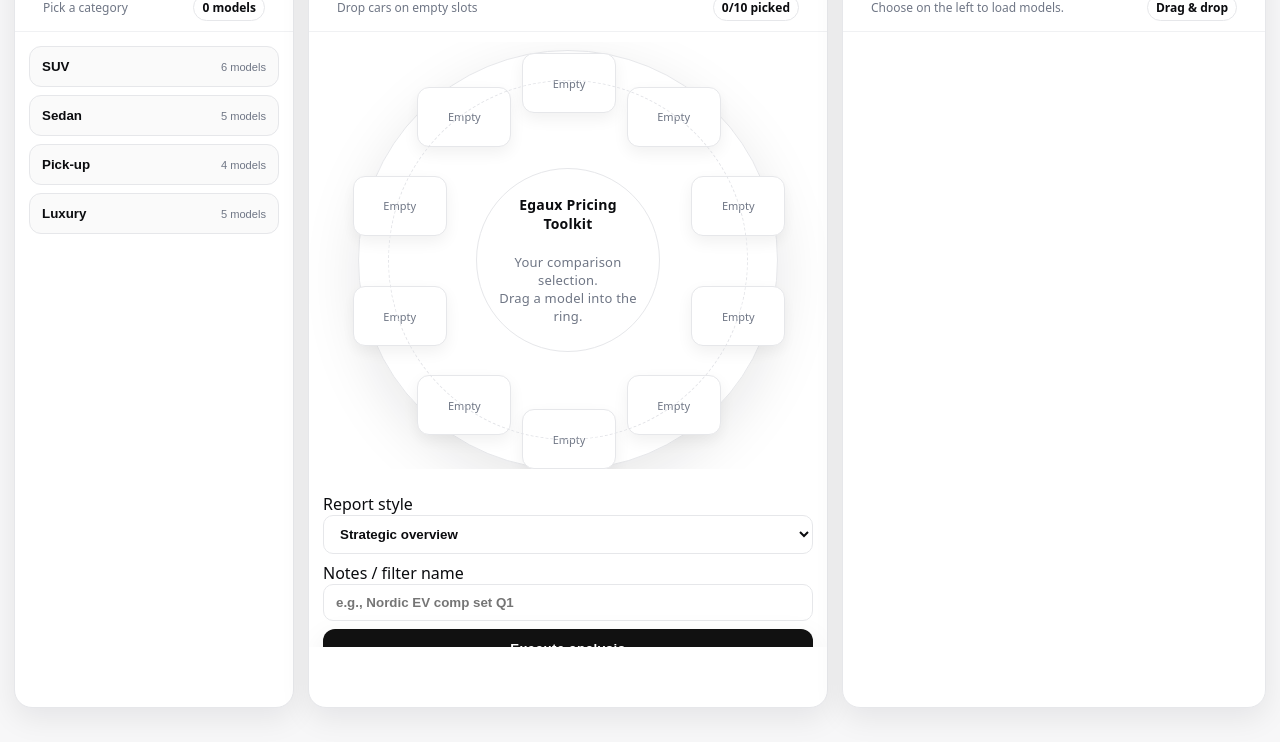
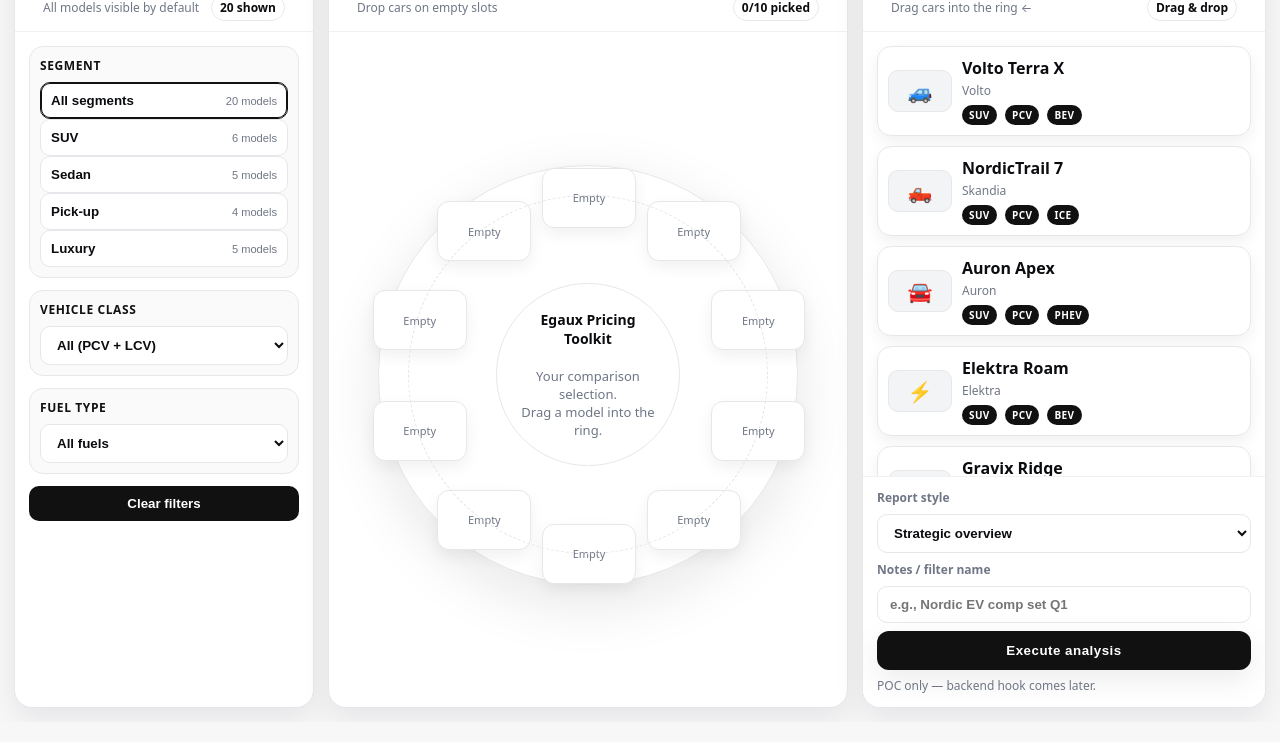
Before and after one commit to jakobtivell-cpu/binbongcar, a plain HTML site: page index.html in a window 1280 px wide. Shown: the part 78-820 px from the top of the page. Drawn offline with Linux system fonts and the light colour scheme.

Commit message:
Update index.html

```diff
--- a/index.html
+++ b/index.html
@@ -11,8 +11,6 @@
       --panel-2:#fafafa;
       --ink: #0b0c0f;
       --muted:#6f7685;
-      --accent:#111111;      /* luxury = restraint */
-      --accent-2:#3a3a3a;
       --danger:#111111;
       --ring:#ffffff;
       --ring-line:#e6e7ea;
@@ -30,10 +28,10 @@
       overflow:hidden;
     }
 
-    /* New layout: LEFT segments | CENTER ring | RIGHT models */
+    /* Layout: LEFT filters | CENTER ring | RIGHT models+execute */
     .app{
       display:grid;
-      grid-template-columns: 280px 520px 1fr;
+      grid-template-columns: 300px 520px 1fr;
       gap:14px;
       padding:14px;
       height:100vh;
@@ -45,8 +43,9 @@
       border-radius:18px;
       box-shadow: var(--shadow);
       min-height:0;
+      overflow:hidden;
     }
-    .panel h2, .panel h3{
+    .panel h2{
       margin:0 0 10px 0;
       font-weight:700;
       letter-spacing:.2px;
@@ -61,93 +60,75 @@
       height:calc(100% - 60px);
     }
 
-    /* Sidebar */
-    .segments{
+    /* LEFT: Filters */
+    .filters{
+      display:flex;
+      flex-direction:column;
+      gap:12px;
+    }
+    .filter-block{
+      background: var(--panel-2);
+      border:1px solid var(--ring-line);
+      border-radius:14px;
+      padding:10px;
       display:flex;
       flex-direction:column;
       gap:8px;
     }
+    .filter-title{
+      font-weight:800;
+      font-size:12px;
+      letter-spacing:.6px;
+      color:#111;
+      text-transform:uppercase;
+    }
     .seg-btn{
       display:flex; align-items:center; justify-content:space-between;
       width:100%;
-      padding:12px 12px;
-      background:var(--panel-2);
+      padding:10px 10px;
+      background:#fff;
       border:1px solid var(--ring-line);
       color:var(--ink);
-      border-radius:12px;
+      border-radius:10px;
       cursor:pointer;
       transition:.18s ease;
       font-weight:600;
     }
     .seg-btn small{color:var(--muted); font-weight:500;}
-    .seg-btn:hover{
-      transform:translateY(-1px);
-      border-color:#d6d8dd;
-      box-shadow: var(--shadow-soft);
-    }
+    .seg-btn:hover{transform:translateY(-1px); box-shadow:var(--shadow-soft);}
     .seg-btn.active{
-      background:#fff;
-      border-color:#c8cbd2;
+      border-color:#111;
       box-shadow: inset 0 0 0 1px #111;
     }
 
-    /* Car list (right side) */
-    .car-grid{
-      display:grid;
-      grid-template-columns: repeat(auto-fill, minmax(200px, 1fr));
-      gap:10px;
-    }
-    .car-card{
-      position:relative;
+    .select{
+      width:100%;
+      padding:10px 12px;
       background:#fff;
       border:1px solid var(--ring-line);
-      border-radius:14px;
-      padding:10px;
-      cursor:grab;
-      user-select:none;
+      border-radius:10px;
+      color:var(--ink);
+      font-weight:600;
+    }
+    .clear-btn{
+      padding:10px 12px;
+      background:#111;
+      color:#fff;
+      border:0;
+      border-radius:10px;
+      font-weight:800;
+      cursor:pointer;
       transition:.18s ease;
-      display:flex;
-      gap:10px;
-      align-items:center;
-      box-shadow: var(--shadow-soft);
     }
-    .car-card:active{cursor:grabbing}
-    .car-card:hover{
-      transform:translateY(-2px);
-      border-color:#d6d8dd;
-    }
-    .badge{
-      font-size:10px;
-      color:#fff;
-      background:#111;
-      padding:3px 7px;
-      border-radius:999px;
-      font-weight:800;
-      letter-spacing:.4px;
-    }
-    .car-icon{
-      width:64px;height:42px;border-radius:10px;
-      background: #f3f4f6;
-      display:grid;place-items:center;
-      font-size:20px;
-      border:1px solid #e7e8ec;
-      flex:0 0 auto;
-    }
-    .car-meta{
-      display:flex;flex-direction:column;gap:3px;min-width:0;
-    }
-    .car-meta .name{font-weight:700; white-space:nowrap; overflow:hidden; text-overflow:ellipsis;}
-    .car-meta .sub{color:var(--muted); font-size:12px;}
-    /* price removed */
+    .clear-btn:hover{transform:translateY(-1px);}
 
-    /* Ring area now middle column */
+    /* CENTER: Ring */
     .ring-wrap{
       height:100%;
       display:grid;
-      grid-template-rows: auto 1fr auto;
+      grid-template-rows: auto 1fr;
       gap:10px;
     }
-
     .ring-stage{
       position:relative;
       height:100%;
@@ -156,7 +137,6 @@
       padding:8px;
       overflow:hidden;
     }
-
     .ring{
       position:relative;
       width:420px;
@@ -166,7 +146,6 @@
       border: 1px solid var(--ring-line);
       box-shadow: 0 18px 60px rgba(16,18,25,.10);
     }
-
     .ring::after{
       content:"";
       position:absolute; inset:7%;
@@ -174,7 +153,6 @@
       border:1px dashed #e3e4e8;
       pointer-events:none;
     }
-
     .ring-center{
       position:absolute; inset:28%;
       border-radius:999px;
@@ -183,9 +161,7 @@
       display:grid; place-items:center; text-align:center; padding:18px;
       color:var(--muted);
       font-size:13px;
-      letter-spacing:.2px;
     }
-
     .slot{
       position:absolute;
       width:94px; height:60px;
@@ -196,7 +172,6 @@
       color:var(--muted);
       font-size:11px;
       transition:.18s ease;
-      outline:0 solid transparent;
       box-shadow: var(--shadow-soft);
     }
     .slot.highlight{
@@ -204,7 +179,6 @@
       outline:3px solid rgba(17,17,17,.06);
       transform:scale(1.03);
     }
-
     .slot .mini{
       width:100%;height:100%;
       display:flex;align-items:center;gap:6px;
@@ -231,26 +205,85 @@
       font-size:12px;font-weight:900; cursor:pointer;
       box-shadow:0 6px 14px rgba(0,0,0,.20);
     }
-
     .pop{ animation:pop .30s ease; }
     @keyframes pop{
       0%{transform:scale(.9); opacity:.4}
       100%{transform:scale(1); opacity:1}
     }
 
-    /* Bottom controls */
-    .controls{
+    /* RIGHT: Models grid */
+    .right-wrap{
+      height:100%;
       display:grid;
-      grid-template-columns: 1fr;
+      grid-template-rows:auto 1fr auto; /* header, models, execute */
+      min-height:0;
+    }
+    .car-grid{
+      display:grid;
+      grid-template-columns: repeat(auto-fill, minmax(210px, 1fr));
+      gap:10px;
+      padding:14px;
+      overflow:auto;
+      min-height:0;
+    }
+    .car-card{
+      background:#fff;
+      border:1px solid var(--ring-line);
+      border-radius:14px;
+      padding:10px;
+      cursor:grab;
+      user-select:none;
+      transition:.18s ease;
+      display:flex;
+      gap:10px;
+      align-items:center;
+      box-shadow: var(--shadow-soft);
+    }
+    .car-card:active{cursor:grabbing}
+    .car-card:hover{
+      transform:translateY(-2px);
+      border-color:#d6d8dd;
+    }
+    .badge{
+      font-size:10px;
+      color:#fff;
+      background:#111;
+      padding:3px 7px;
+      border-radius:999px;
+      font-weight:800;
+      letter-spacing:.4px;
+      display:inline-block;
+      margin-right:4px;
+      margin-top:2px;
+    }
+    .car-icon{
+      width:64px;height:42px;border-radius:10px;
+      background: #f3f4f6;
+      display:grid;place-items:center;
+      font-size:20px;
+      border:1px solid #e7e8ec;
+      flex:0 0 auto;
+    }
+    .car-meta{display:flex;flex-direction:column;gap:3px;min-width:0;}
+    .car-meta .name{font-weight:700; white-space:nowrap; overflow:hidden; text-overflow:ellipsis;}
+    .car-meta .sub{color:var(--muted); font-size:12px;}
+
+    /* Right execute bar (always visible) */
+    .execute-bar{
+      border-top:1px solid #f0f1f3;
+      padding:12px 14px;
+      background:#fff;
+      position:sticky;
+      bottom:0;
+      display:grid;
       gap:8px;
     }
-    .select, .input{
+    .input{
       width:100%;
       padding:10px 12px;
       background:#fff;
       border:1px solid var(--ring-line);
       border-radius:10px;
-      color:var(--ink);
       font-weight:600;
     }
     .btn{
@@ -287,19 +320,48 @@
 <body>
 <div class="app">
 
-  <!-- LEFT: Segments -->
+  <!-- LEFT: Filters -->
   <aside class="panel">
     <header>
-      <h2>Segments</h2>
+      <h2>Filters</h2>
       <div class="hud">
-        <span>Pick a category</span>
-        <span class="pill" id="segCount">0 models</span>
+        <span>All models visible by default</span>
+        <span class="pill" id="visibleCount">0 shown</span>
       </div>
     </header>
-    <div class="content segments" id="segments"></div>
+    <div class="content filters">
+
+      <div class="filter-block">
+        <div class="filter-title">Segment</div>
+        <div id="segments" class="segments"></div>
+      </div>
+
+      <div class="filter-block">
+        <div class="filter-title">Vehicle class</div>
+        <select class="select" id="classFilter">
+          <option value="all">All (PCV + LCV)</option>
+          <option value="PCV">PCV</option>
+          <option value="LCV">LCV</option>
+        </select>
+      </div>
+
+      <div class="filter-block">
+        <div class="filter-title">Fuel type</div>
+        <select class="select" id="fuelFilter">
+          <option value="all">All fuels</option>
+          <option value="ICE">ICE</option>
+          <option value="HEV">HEV</option>
+          <option value="PHEV">PHEV</option>
+          <option value="BEV">BEV</option>
+          <option value="FCEV">FCEV</option>
+        </select>
+      </div>
+
+      <button class="clear-btn" id="clearFilters">Clear filters</button>
+    </div>
   </aside>
 
-  <!-- CENTER: Ring + controls -->
+  <!-- CENTER: Ring -->
   <section class="panel ring-wrap">
     <header>
       <h2>Comparison Ring</h2>
@@ -321,123 +383,139 @@
         <!-- slots injected here -->
       </div>
     </div>
+  </section>
 
-    <div class="content controls">
-      <label>
-        Report style
+  <!-- RIGHT: Models + Execute -->
+  <main class="panel right-wrap">
+    <header>
+      <h2 id="modelsTitle">Models</h2>
+      <div class="hud">
+        <span id="modelsDesc">Drag cars into the ring ←</span>
+        <span class="pill" id="dragHint">Drag & drop</span>
+      </div>
+    </header>
+
+    <div class="car-grid" id="carGrid"></div>
+
+    <div class="execute-bar">
+      <label style="font-size:12px;color:var(--muted);font-weight:700;">Report style</label>
       <select class="select" id="reportStyle">
         <option>Strategic overview</option>
         <option>Tactical pricing deep-dive</option>
         <option>Competitive delta snapshot</option>
         <option>Custom…</option>
       </select>
-      </label>
-      <label>
-        Notes / filter name
+
+      <label style="font-size:12px;color:var(--muted);font-weight:700;">Notes / filter name</label>
       <input class="input" id="filterName" placeholder="e.g., Nordic EV comp set Q1" />
-      </label>
+
       <button class="btn" id="executeBtn">Execute analysis</button>
+
       <div style="font-size:12px;color:var(--muted);line-height:1.4">
         POC only — backend hook comes later.
       </div>
-    </div>
-  </section>
-
-  <!-- RIGHT: Cars in segment -->
-  <main class="panel">
-    <header>
-      <h2 id="segmentTitle">Select a segment</h2>
-      <div class="hud">
-        <span id="segmentDesc">Drag cars into the ring ←</span>
-        <span class="pill" id="dragHint">Drag & drop</span>
-      </div>
-    </header>
-    <div class="content">
-      <div class="car-grid" id="carGrid"></div>
     </div>
   </main>
 
 </div>
 
 <script>
-/* ------------------ Fake data ------------------ */
+/* ------------------ Fake data w/ class + fuel ------------------ */
 const SEGMENTS = [
   {
     id:"suv",
     name:"SUV",
-    desc:"High-riding, family-friendly chaos goblins.",
     cars:[
-      {id:"suv-1", name:"Volto Terra X", brand:"Volto", icon:"🚙"},
-      {id:"suv-2", name:"NordicTrail 7", brand:"Skandia", icon:"🛻"},
-      {id:"suv-3", name:"Auron Apex", brand:"Auron", icon:"🚘"},
-      {id:"suv-4", name:"Elektra Roam", brand:"Elektra", icon:"⚡"},
-      {id:"suv-5", name:"Gravix Ridge", brand:"Gravix", icon:"⛰️"},
-      {id:"suv-6", name:"Komet Atlas", brand:"Komet", icon:"🌌"}
+      {id:"suv-1", name:"Volto Terra X", brand:"Volto", icon:"🚙", vclass:"PCV", fuel:"BEV"},
+      {id:"suv-2", name:"NordicTrail 7", brand:"Skandia", icon:"🛻", vclass:"PCV", fuel:"ICE"},
+      {id:"suv-3", name:"Auron Apex", brand:"Auron", icon:"🚘", vclass:"PCV", fuel:"PHEV"},
+      {id:"suv-4", name:"Elektra Roam", brand:"Elektra", icon:"⚡", vclass:"PCV", fuel:"BEV"},
+      {id:"suv-5", name:"Gravix Ridge", brand:"Gravix", icon:"⛰️", vclass:"PCV", fuel:"HEV"},
+      {id:"suv-6", name:"Komet Atlas", brand:"Komet", icon:"🌌", vclass:"PCV", fuel:"ICE"}
     ]
   },
   {
     id:"sedan",
     name:"Sedan",
-    desc:"Low-slung efficiency missiles.",
     cars:[
-      {id:"sed-1", name:"Lumen S4", brand:"Lumen", icon:"🚗"},
-      {id:"sed-2", name:"Auron Linea", brand:"Auron", icon:"✨"},
-      {id:"sed-3", name:"Volto Arc", brand:"Volto", icon:"⚡"},
-      {id:"sed-4", name:"Skandia Fjord", brand:"Skandia", icon:"🌊"},
-      {id:"sed-5", name:"Komet Silkway", brand:"Komet", icon:"🪐"}
+      {id:"sed-1", name:"Lumen S4", brand:"Lumen", icon:"🚗", vclass:"PCV", fuel:"ICE"},
+      {id:"sed-2", name:"Auron Linea", brand:"Auron", icon:"✨", vclass:"PCV", fuel:"HEV"},
+      {id:"sed-3", name:"Volto Arc", brand:"Volto", icon:"⚡", vclass:"PCV", fuel:"BEV"},
+      {id:"sed-4", name:"Skandia Fjord", brand:"Skandia", icon:"🌊", vclass:"PCV", fuel:"PHEV"},
+      {id:"sed-5", name:"Komet Silkway", brand:"Komet", icon:"🪐", vclass:"PCV", fuel:"ICE"}
     ]
   },
   {
     id:"pickup",
     name:"Pick-up",
-    desc:"Workhorse + weekend warrior.",
     cars:[
-      {id:"pu-1", name:"Gravix HaulPro", brand:"Gravix", icon:"🛻"},
-      {id:"pu-2", name:"NordicTrail Cargo", brand:"Skandia", icon:"🧰"},
-      {id:"pu-3", name:"Komet Ranger", brand:"Komet", icon:"🏕️"},
-      {id:"pu-4", name:"Volto Forge", brand:"Volto", icon:"🔧"}
+      {id:"pu-1", name:"Gravix HaulPro", brand:"Gravix", icon:"🛻", vclass:"LCV", fuel:"ICE"},
+      {id:"pu-2", name:"NordicTrail Cargo", brand:"Skandia", icon:"🧰", vclass:"LCV", fuel:"ICE"},
+      {id:"pu-3", name:"Komet Ranger", brand:"Komet", icon:"🏕️", vclass:"LCV", fuel:"PHEV"},
+      {id:"pu-4", name:"Volto Forge", brand:"Volto", icon:"🔧", vclass:"LCV", fuel:"BEV"}
     ]
   },
   {
     id:"lux",
     name:"Luxury",
-    desc:"Quietly aggressive couches with horsepower.",
     cars:[
-      {id:"lx-1", name:"Auron Halo GT", brand:"Auron", icon:"👑"},
-      {id:"lx-2", name:"Lumen Noir", brand:"Lumen", icon:"🖤"},
-      {id:"lx-3", name:"Volto Echelon", brand:"Volto", icon:"💎"},
-      {id:"lx-4", name:"Komet Zenith", brand:"Komet", icon:"🏔️"},
-      {id:"lx-5", name:"Skandia Aurora", brand:"Skandia", icon:"🌅"}
+      {id:"lx-1", name:"Auron Halo GT", brand:"Auron", icon:"👑", vclass:"PCV", fuel:"ICE"},
+      {id:"lx-2", name:"Lumen Noir", brand:"Lumen", icon:"🖤", vclass:"PCV", fuel:"HEV"},
+      {id:"lx-3", name:"Volto Echelon", brand:"Volto", icon:"💎", vclass:"PCV", fuel:"BEV"},
+      {id:"lx-4", name:"Komet Zenith", brand:"Komet", icon:"🏔️", vclass:"PCV", fuel:"PHEV"},
+      {id:"lx-5", name:"Skandia Aurora", brand:"Skandia", icon:"🌅", vclass:"PCV", fuel:"ICE"}
     ]
   }
 ];
 
+const ALL_CARS = SEGMENTS.flatMap(s => s.cars.map(c => ({...c, segment:s.id, segmentName:s.name})));
+
 /* ------------------ State ------------------ */
 const state = {
-  segment: null,
+  filters: {
+    segment: "all",
+    vclass: "all",
+    fuel: "all"
+  },
   picked: Array(10).fill(null)
 };
 
 /* ------------------ DOM refs ------------------ */
 const segmentsEl = document.getElementById("segments");
 const carGridEl = document.getElementById("carGrid");
-const segmentTitleEl = document.getElementById("segmentTitle");
-const segmentDescEl = document.getElementById("segmentDesc");
-const segCountEl = document.getElementById("segCount");
+const visibleCountEl = document.getElementById("visibleCount");
 const pickedCountEl = document.getElementById("pickedCount");
 const ringEl = document.getElementById("ring");
+const classFilterEl = document.getElementById("classFilter");
+const fuelFilterEl = document.getElementById("fuelFilter");
+
+/* ------------------ Filters logic ------------------ */
+function getFilteredCars(){
+  return ALL_CARS.filter(c => {
+    if(state.filters.segment !== "all" && c.segment !== state.filters.segment) return false;
+    if(state.filters.vclass !== "all" && c.vclass !== state.filters.vclass) return false;
+    if(state.filters.fuel !== "all" && c.fuel !== state.filters.fuel) return false;
+    return true;
+  });
+}
 
 /* ------------------ Render segments ------------------ */
 function renderSegments(){
   segmentsEl.innerHTML = "";
+
+  // "All" button
+  const allBtn = document.createElement("button");
+  allBtn.className = "seg-btn" + (state.filters.segment==="all" ? " active":"");
+  allBtn.innerHTML = `<span>All segments</span><small>${ALL_CARS.length} models</small>`;
+  allBtn.onclick = ()=>{ state.filters.segment="all"; update(); };
+  segmentsEl.appendChild(allBtn);
+
   SEGMENTS.forEach(seg=>{
     const btn = document.createElement("button");
-    btn.className = "seg-btn" + (state.segment?.id===seg.id ? " active":"");
-    btn.innerHTML = `
-      <span>${seg.name}</span>
-      <small>${seg.cars.length} models</small>
-    `;
-    btn.onclick = ()=>selectSegment(seg.id);
+    btn.className = "seg-btn" + (state.filters.segment===seg.id ? " active":"");
+    const count = seg.cars.length;
+    btn.innerHTML = `<span>${seg.name}</span><small>${count} models</small>`;
+    btn.onclick = ()=>{ state.filters.segment=seg.id; update(); };
     segmentsEl.appendChild(btn);
   });
 }
@@ -445,17 +523,11 @@
 /* ------------------ Render car list ------------------ */
 function renderCars(){
   carGridEl.innerHTML = "";
-  if(!state.segment){
-    segmentTitleEl.textContent = "Select a segment";
-    segmentDescEl.textContent = "Choose on the left to load models.";
-    segCountEl.textContent = "0 models";
-    return;
-  }
-  segmentTitleEl.textContent = state.segment.name;
-  segmentDescEl.textContent = state.segment.desc;
-  segCountEl.textContent = `${state.segment.cars.length} models`;
 
-  state.segment.cars.forEach(car=>{
+  const cars = getFilteredCars();
+  visibleCountEl.textContent = `${cars.length} shown`;
+
+  cars.forEach(car=>{
     const card = document.createElement("div");
     card.className = "car-card";
     card.draggable = true;
@@ -465,7 +537,11 @@
       <div class="car-meta">
         <div class="name">${car.name}</div>
         <div class="sub">${car.brand}</div>
-        <div><span class="badge">${state.segment.name.toUpperCase()}</span></div>
+        <div>
+          <span class="badge">${car.segmentName.toUpperCase()}</span>
+          <span class="badge">${car.vclass}</span>
+          <span class="badge">${car.fuel}</span>
+        </div>
       </div>
     `;
     card.addEventListener("dragstart", (e)=>{
@@ -485,7 +561,7 @@
 function createSlots(){
   const slotCount = 10;
   const radius = 178;
-  const center = 210; // ring width/2
+  const center = 210;
   for(let i=0;i<slotCount;i++){
     const angle = (i/slotCount)*Math.PI*2 - Math.PI/2;
     const x = center + radius*Math.cos(angle) - 47;
@@ -502,9 +578,7 @@
       slot.classList.add("highlight");
       e.dataTransfer.dropEffect = "move";
     });
-    slot.addEventListener("dragleave",()=>{
-      slot.classList.remove("highlight");
-    });
+    slot.addEventListener("dragleave",()=> slot.classList.remove("highlight"));
     slot.addEventListener("drop",(e)=>{
       e.preventDefault();
       slot.classList.remove("highlight");
@@ -538,18 +612,16 @@
       return;
     }
     slot.innerHTML = `
-      <div class="mini pop" draggable="true" data-carid="${car.id}">
+      <div class="mini pop" draggable="true">
         <div class="mini-icon">${car.icon}</div>
         <div class="mini-name" title="${car.name}">${car.name}</div>
       </div>
       <div class="remove" title="Remove">×</div>
     `;
 
-    const mini = slot.querySelector(".mini");
-    mini.addEventListener("dragstart",(e)=>{
+    slot.querySelector(".mini").addEventListener("dragstart",(e)=>{
       e.dataTransfer.setData("text/plain", car.id);
       e.dataTransfer.effectAllowed = "move";
-      e.dataTransfer.setData("text/fromSlot", i);
     });
 
     slot.querySelector(".remove").onclick = ()=>{
@@ -562,8 +634,7 @@
 }
 
 function highlightOpenSlots(){
-  const slots = [...ringEl.querySelectorAll(".slot")];
-  slots.forEach((slot, i)=>{
+  ringEl.querySelectorAll(".slot").forEach((slot, i)=>{
     if(state.picked[i]===null) slot.classList.add("highlight");
   });
 }
@@ -574,7 +645,7 @@
 
 /* ------------------ Add/remove logic ------------------ */
 function addCarToSlot(carId, slotIndex){
-  const car = SEGMENTS.flatMap(s=>s.cars).find(c=>c.id===carId);
+  const car = ALL_CARS.find(c=>c.id===carId);
   if(!car) return;
 
   const already = state.picked.findIndex(c=>c?.id===carId);
@@ -584,11 +655,23 @@
   update();
 }
 
-/* ------------------ Segment selection ------------------ */
-function selectSegment(id){
-  state.segment = SEGMENTS.find(s=>s.id===id);
+/* ------------------ Filter events ------------------ */
+classFilterEl.addEventListener("change", e=>{
+  state.filters.vclass = e.target.value;
   update();
-}
+});
+fuelFilterEl.addEventListener("change", e=>{
+  state.filters.fuel = e.target.value;
+  update();
+});
+document.getElementById("clearFilters").onclick = ()=>{
+  state.filters.segment="all";
+  state.filters.vclass="all";
+  state.filters.fuel="all";
+  classFilterEl.value="all";
+  fuelFilterEl.value="all";
+  update();
+};
 
 /* ------------------ Execute button ------------------ */
 document.getElementById("executeBtn").onclick = ()=>{
```
Lines whose indentation alone changed are shown as unchanged.
